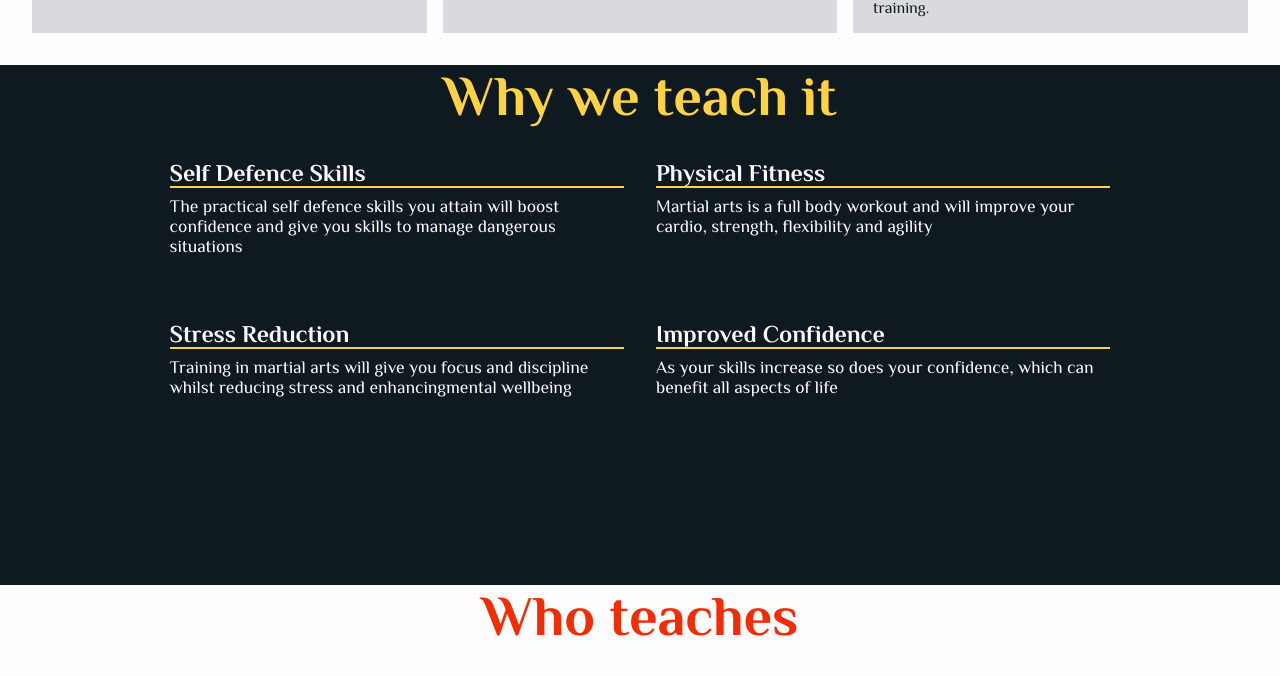
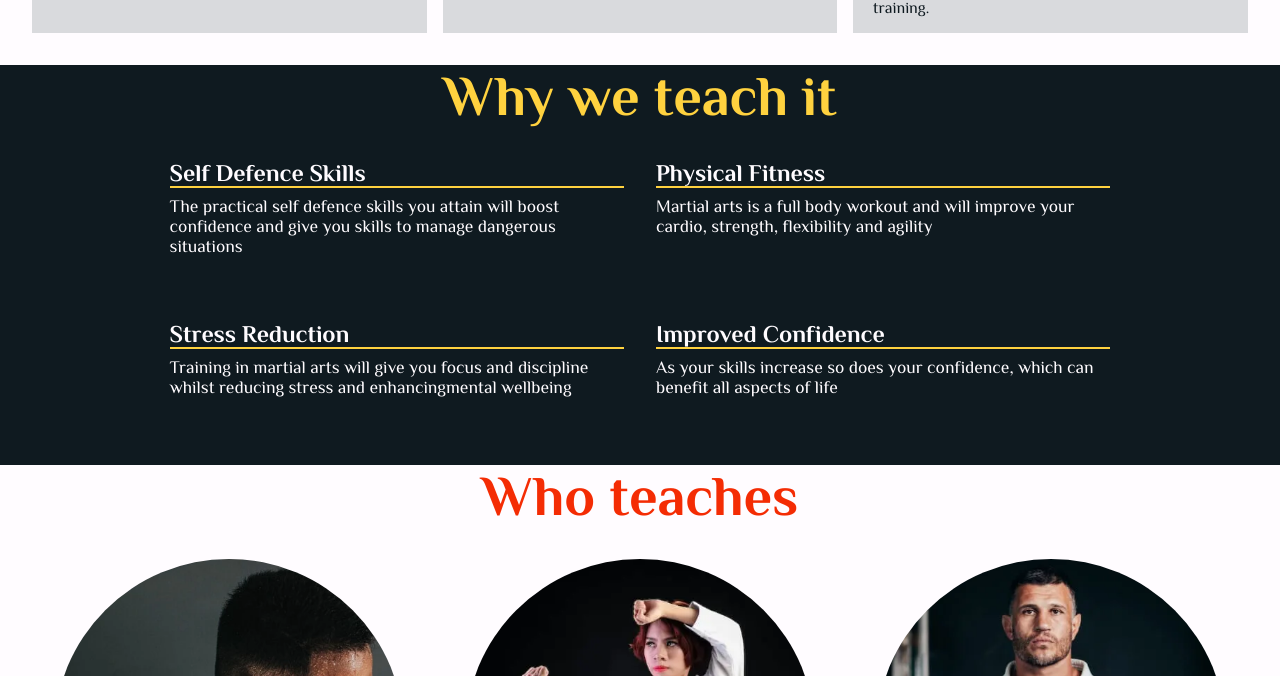
Before and after one commit to davep33l/fusion_fighters, a plain HTML site: page index.html in a window 1280 px wide. Shown: the part 1286-1962 px from the top of the page. Drawn offline with Linux system fonts and the light colour scheme.

Commit message:
reduced the min-height of the benefits, about and review section to 50vh

```diff
--- a/assets/css/style.css
+++ b/assets/css/style.css
@@ -34,7 +34,7 @@ body {
 #benefits,
 #about,
 #reviews {
-    min-height: 65vh;
+    min-height: 50vh;
     background-color: var(--clr-dark);
     color: var(--clr-light);
 }
```
